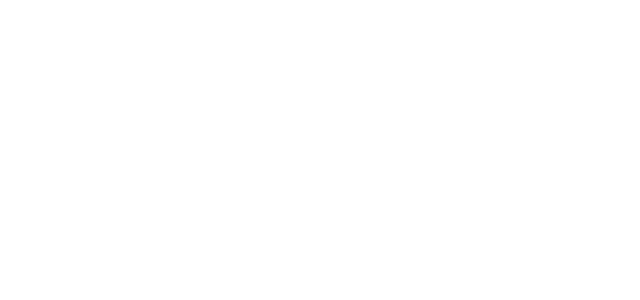
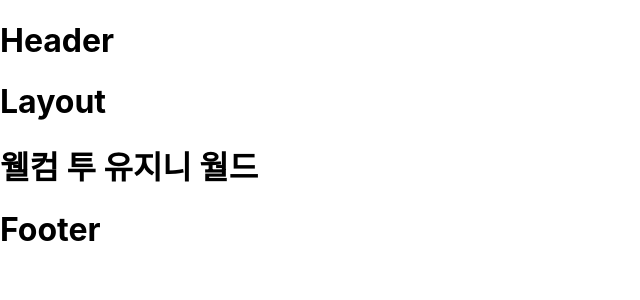
Before and after one commit to kimnewbie/nextjs_portfolio, a Next.js app: page / in a window 1280 px wide. Shown: the top 300 px of the page, without its empty margins (0-640 px from the left). Built offline with nearby package versions, Linux system fonts and the light colour scheme.

Commit message:
Header, Footer

```diff
--- /dev/null
+++ b/pages/components/footer.js
@@ -0,0 +1,7 @@
+export default function Footer() {
+  return (
+    <>
+      <h1>Footer</h1>
+    </>
+  )
+}
--- /dev/null
+++ b/pages/components/header.js
@@ -0,0 +1,7 @@
+export default function Header() {
+  return (
+    <>
+      <h1>Header</h1>
+    </>
+  )
+}
--- /dev/null
+++ b/pages/components/layout.js
@@ -0,0 +1,13 @@
+import Footer from "./footer";
+import Header from "./header";
+
+export default function Layout({ children }) {
+  return (
+    <>
+      <Header />
+      <h1>Layout</h1>
+      <div>{children}</div>
+      <Footer />
+    </>
+  )
+}
--- a/pages/index.js
+++ b/pages/index.js
@@ -1,14 +1,19 @@
 import Head from 'next/head'
 import styles from '../styles/Home.module.css'
+import Layout from './components/layout'
 
 export default function Home() {
   return (
-    <div className={styles.container}>
+    <Layout>
+
       <Head>
         <title>Welcome to Youjin's Next World</title>
         <meta name="description" content="킴뉴진의 NEXT 세계" />
         <link rel="icon" href="/favicon.ico" />
       </Head>
-    </div>
+
+      <h1>웰컴 투 유지니 월드</h1>
+
+    </Layout>
   )
 }
```
Also changed, not shown: pages/404.js (added, +7 -0 lines), pages/aboutMe.js (added, +7 -0 lines), pages/projects.js (added, +7 -0 lines).
